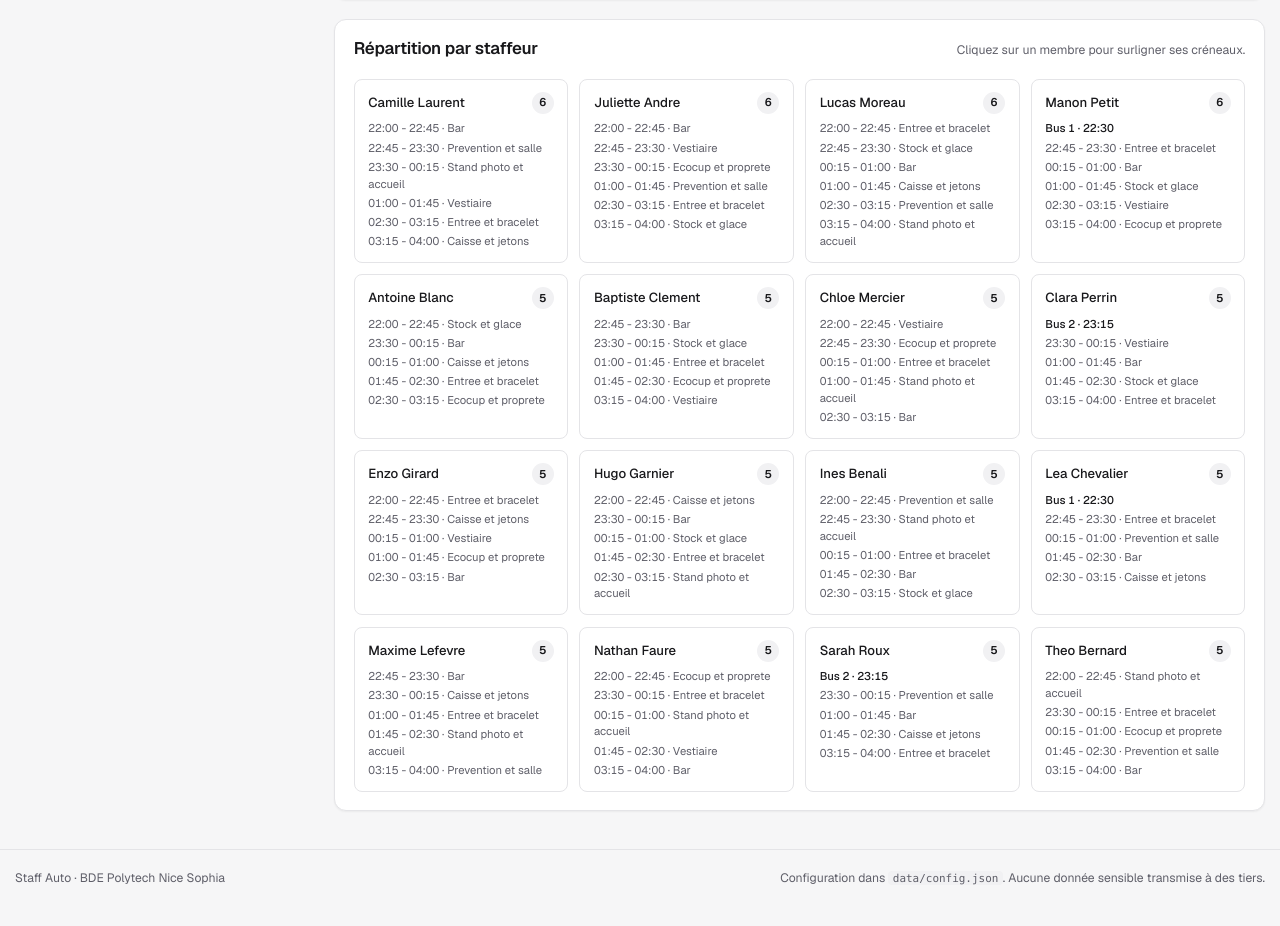
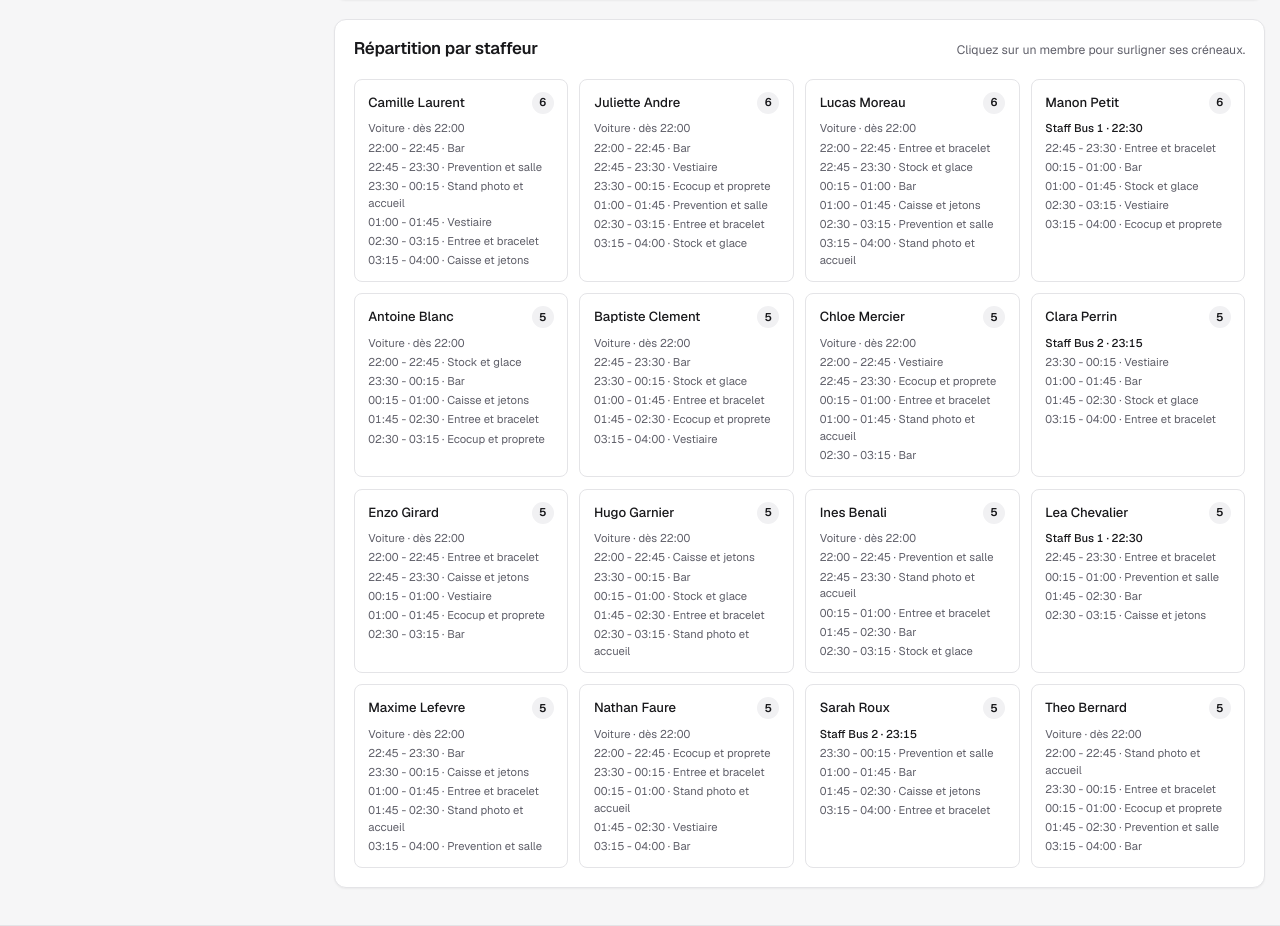
Before and after one commit to Tommy579/staff, a plain HTML site: page index.html in a window 1280 px wide. Shown: the part 1038-1964 px from the top of the page. Drawn offline with nearby package versions, Linux system fonts and the light colour scheme; no server answers.

Commit message:
Ajout du choix de moyen d'arrivée par staffeur (voiture, bus 1, bus 2)

```diff
--- a/css/styles.css
+++ b/css/styles.css
@@ -736,6 +736,17 @@
     text-align: center;
   }
 
+  .transport-select {
+    width: auto !important;
+    min-width: 88px;
+    min-height: 30px !important;
+    padding: 0 1.45rem 0 0.5rem !important;
+    font-size: 0.75rem !important;
+    background-position: right 0.35rem center !important;
+    background-size: 12px !important;
+    flex-shrink: 0;
+  }
+
   /* ---------- Barre d'outils du planning ---------- */
   .results-toolbar {
     display: flex;
@@ -1389,6 +1400,10 @@
       min-height: 40px !important;
     }
 
+    .transport-select {
+      min-height: 38px !important;
+    }
+
     .toolbar-actions {
       width: 100%;
     }
--- a/index.html
+++ b/index.html
@@ -148,7 +148,7 @@
               </div>
               <button type="submit" class="btn btn-secondary">Ajouter</button>
             </form>
-            <p class="hint">Décochez les absents du soir sans les retirer de la liste.</p>
+            <p class="hint">Décochez les absents et choisissez le moyen d'arrivée (voiture = dès le début).</p>
             <ul id="members-list" class="roster-list"></ul>
           </section>
 
--- a/js/main.js
+++ b/js/main.js
@@ -245,6 +245,12 @@ function renderMembers() {
   els.membersCount.textContent = `${activeCount}/${members.length}`;
   els.membersList.replaceChildren();
 
+  const transportOptions = [
+    { value: "car", label: "Voiture" },
+    { value: "bus1", label: "Bus 1" },
+    { value: "bus2", label: "Bus 2" }
+  ];
+
   for (const member of members) {
     const li = document.createElement("li");
     li.className = "roster-item";
@@ -268,6 +274,23 @@ function renderMembers() {
 
     label.append(checkbox, span);
 
+    const transportSelect = document.createElement("select");
+    transportSelect.className = "transport-select";
+    transportSelect.setAttribute("aria-label", `Moyen d'arrivée pour ${member.name}`);
+    for (const optDef of transportOptions) {
+      const opt = document.createElement("option");
+      opt.value = optDef.value;
+      opt.textContent = optDef.label;
+      transportSelect.appendChild(opt);
+    }
+    transportSelect.value =
+      member.transport === "bus1" || member.transport === "bus2" ? member.transport : "car";
+    transportSelect.addEventListener("change", async () => {
+      member.transport = transportSelect.value;
+      await persistConfig();
+      runAndRenderSchedule();
+    });
+
     const removeBtn = createRemoveButton(`Retirer ${member.name}`, async () => {
       state.config.members = state.config.members.filter((m) => m.id !== member.id);
       populateBusSelectors();
@@ -276,7 +299,7 @@ function renderMembers() {
       runAndRenderSchedule();
     });
 
-    li.append(label, removeBtn);
+    li.append(label, transportSelect, removeBtn);
     els.membersList.appendChild(li);
   }
 }
@@ -612,7 +635,21 @@ function renderScheduleResult(result) {
     if (item.busNumber) {
       const li = document.createElement("li");
       li.className = "summary-bus";
-      li.textContent = `Bus ${item.busNumber} · ${item.busArrivalTime}`;
+      li.textContent = `Staff Bus ${item.busNumber} · ${item.busArrivalTime}`;
+      list.appendChild(li);
+    } else if (item.transport === "bus1") {
+      const li = document.createElement("li");
+      li.className = "summary-bus";
+      li.textContent = `Arrivée Bus 1 · ${settings.bus1Arrival}`;
+      list.appendChild(li);
+    } else if (item.transport === "bus2") {
+      const li = document.createElement("li");
+      li.className = "summary-bus";
+      li.textContent = `Arrivée Bus 2 · ${settings.bus2Arrival}`;
+      list.appendChild(li);
+    } else {
+      const li = document.createElement("li");
+      li.textContent = `Voiture · dès ${settings.startTime}`;
       list.appendChild(li);
     }
     for (const sh of item.shifts) {
@@ -860,7 +897,8 @@ function wireEvents() {
     state.config.members.push({
       id: `m-${Date.now().toString(36)}`,
       name,
-      active: true
+      active: true,
+      transport: "car"
     });
     els.newMemberName.value = "";
     populateBusSelectors();
--- a/js/scheduler.js
+++ b/js/scheduler.js
@@ -4,6 +4,18 @@
  */
 
 const MINUTES_PER_DAY = 1440;
+
+/**
+ * Normalizes a member's transport mode.
+ * @param {string | undefined} value
+ * @returns {"car" | "bus1" | "bus2"}
+ */
+export function normalizeTransport(value) {
+  if (value === "bus1" || value === "bus2" || value === "car") {
+    return value;
+  }
+  return "car";
+}
 
 /**
  * Parses "HH:MM" into minutes since 00:00.
@@ -178,6 +190,18 @@ export function generateSchedule(input) {
     }
   }
 
+  // Arrival blocking based on each member's declared transport mode.
+  // "car" means present from the start of the evening; "bus1" / "bus2" means blocked before that bus arrives.
+  const arrivalBlockedUntilByMember = new Map();
+  for (const member of activeMembers) {
+    const transport = normalizeTransport(member.transport);
+    if (transport === "bus1") {
+      arrivalBlockedUntilByMember.set(member.id, bus1Offset + busBufferMinutes);
+    } else if (transport === "bus2") {
+      arrivalBlockedUntilByMember.set(member.id, bus2Offset + busBufferMinutes);
+    }
+  }
+
   // Diagnostic checks before solving.
   const totalSeatsPerSlot = roles.reduce((sum, r) => sum + Number(r.countPerSlot), 0);
   if (activeMembers.length < totalSeatsPerSlot) {
@@ -191,13 +215,31 @@ export function generateSchedule(input) {
     );
   }
 
-  // Check if early slots (before bus arrivals) have enough unblocked members.
-  const earlySlotsBeforeBoth = slots.filter(
-    (s) => s.startOffset < bus1Offset + busBufferMinutes && s.startOffset < bus2Offset + busBufferMinutes
-  );
-  if (earlySlotsBeforeBoth.length > 0 && activeMembers.length - busStaffCount * 2 < totalSeatsPerSlot) {
+  // Check if any slot has fewer arrived/unblocked members than required seats.
+  const carCount = activeMembers.filter((m) => normalizeTransport(m.transport) === "car").length;
+  const bus1PassengerCount = activeMembers.filter((m) => normalizeTransport(m.transport) === "bus1").length;
+  const bus2PassengerCount = activeMembers.filter((m) => normalizeTransport(m.transport) === "bus2").length;
+  const extraBus1FromCar = Math.max(0, busStaffCount - bus1PassengerCount);
+  const extraBus2FromCar = Math.max(0, busStaffCount - bus2PassengerCount);
+
+  const conflictSlots = [];
+  for (const s of slots) {
+    const bus1Arrived = s.startOffset >= bus1Offset + busBufferMinutes;
+    const bus2Arrived = s.startOffset >= bus2Offset + busBufferMinutes;
+    let available = carCount;
+    if (bus1Arrived) available += bus1PassengerCount;
+    else available -= extraBus1FromCar;
+    if (bus2Arrived) available += bus2PassengerCount;
+    else available -= extraBus2FromCar;
+
+    if (available < totalSeatsPerSlot) {
+      conflictSlots.push({ label: s.label, available: Math.max(0, available) });
+    }
+  }
+  if (conflictSlots.length > 0 && activeMembers.length >= totalSeatsPerSlot) {
+    const first = conflictSlots[0];
     errors.push(
-      `Conflit avant l'arrivée des bus : ${busStaffCount * 2} personnes sont bloquées par les bus sur les premiers créneaux, il ne reste que ${Math.max(0, activeMembers.length - busStaffCount * 2)} personnes disponibles pour ${totalSeatsPerSlot} postes.`
+      `Conflit avant l'arrivée des bus (${conflictSlots.length} créneau(x), ex. ${first.label}) : seulement ${first.available} personne(s) arrivée(s) pour ${totalSeatsPerSlot} postes.`
     );
   }
 
@@ -211,21 +253,39 @@ export function generateSchedule(input) {
     const attemptBus2 = [...bus2Ids];
     const attemptUsedBus = new Set(usedBusIds);
 
-    const remainingPool = shuffleInPlace(
-      activeMembers.filter((m) => !attemptUsedBus.has(m.id)).map((m) => m.id),
+    const bus1Pool = shuffleInPlace(
+      activeMembers
+        .filter((m) => !attemptUsedBus.has(m.id) && normalizeTransport(m.transport) === "bus1")
+        .map((m) => m.id),
+      rng
+    );
+    const bus2Pool = shuffleInPlace(
+      activeMembers
+        .filter((m) => !attemptUsedBus.has(m.id) && normalizeTransport(m.transport) === "bus2")
+        .map((m) => m.id),
+      rng
+    );
+    const carPool = shuffleInPlace(
+      activeMembers
+        .filter((m) => !attemptUsedBus.has(m.id) && normalizeTransport(m.transport) === "car")
+        .map((m) => m.id),
       rng
     );
 
-    while (attemptBus1.length < busStaffCount && remainingPool.length > 0) {
-      const id = remainingPool.shift();
-      attemptBus1.push(id);
-      attemptUsedBus.add(id);
-    }
-    while (attemptBus2.length < busStaffCount && remainingPool.length > 0) {
-      const id = remainingPool.shift();
-      attemptBus2.push(id);
-      attemptUsedBus.add(id);
-    }
+    const pickFrom = (pools, target, needed) => {
+      for (const pool of pools) {
+        while (target.length < needed && pool.length > 0) {
+          const id = pool.shift();
+          if (!attemptUsedBus.has(id)) {
+            target.push(id);
+            attemptUsedBus.add(id);
+          }
+        }
+      }
+    };
+
+    pickFrom([bus1Pool, carPool, bus2Pool], attemptBus1, busStaffCount);
+    pickFrom([bus2Pool, carPool, bus1Pool], attemptBus2, busStaffCount);
 
     const busInfoByMember = new Map();
     for (const id of attemptBus1) {
@@ -240,6 +300,7 @@ export function generateSchedule(input) {
       roles,
       activeMembers,
       busInfoByMember,
+      arrivalBlockedUntilByMember,
       rng
     });
 
@@ -317,9 +378,11 @@ export function generateSchedule(input) {
         }
       }
     }
+    const transport = normalizeTransport(member.transport);
     return {
       id: member.id,
       name: member.name,
+      transport,
       busNumber: busInfo ? busInfo.busNumber : null,
       busArrivalTime: busInfo ? (busInfo.busNumber === 1 ? settings.bus1Arrival : settings.bus2Arrival) : null,
       shifts,
@@ -359,17 +422,20 @@ function isBetterSolution(a, b) {
 /**
  * Solves slot-role assignments with bounded backtracking and greedy fallback if infeasible.
  */
-function solveSlots({ slots, roles, activeMembers, busInfoByMember, rng }) {
+function solveSlots({ slots, roles, activeMembers, busInfoByMember, arrivalBlockedUntilByMember, rng }) {
   const memberIds = activeMembers.map((m) => m.id);
   const memberNoise = new Map(memberIds.map((id) => [id, rng()]));
+
+  function getBlockedUntil(memberId) {
+    const arrival = arrivalBlockedUntilByMember?.get(memberId) ?? -Infinity;
+    const bus = busInfoByMember.get(memberId)?.blockedUntil ?? -Infinity;
+    return Math.max(arrival, bus);
+  }
 
   // Build ordered list of seat requirements.
   // Order slots with fewer available candidates first (typically early slots blocked by buses), then chronologically.
   const slotMeta = slots.map((slot, slotIdx) => {
-    const availableCount = memberIds.filter((id) => {
-      const bus = busInfoByMember.get(id);
-      return !bus || slot.startOffset >= bus.blockedUntil;
-    }).length;
+    const availableCount = memberIds.filter((id) => slot.startOffset >= getBlockedUntil(id)).length;
     return { slotIdx, availableCount };
   });
 
@@ -411,8 +477,7 @@ function solveSlots({ slots, roles, activeMembers, busInfoByMember, rng }) {
     if (usedRolesByMember.get(memberId).has(roleId)) {
       return false;
     }
-    const bus = busInfoByMember.get(memberId);
-    if (bus && slots[slotIdx].startOffset < bus.blockedUntil) {
+    if (slots[slotIdx].startOffset < getBlockedUntil(memberId)) {
       return false;
     }
     return true;
```
Also changed, not shown: tests/test_scheduler.mjs (+45 -1 lines).
